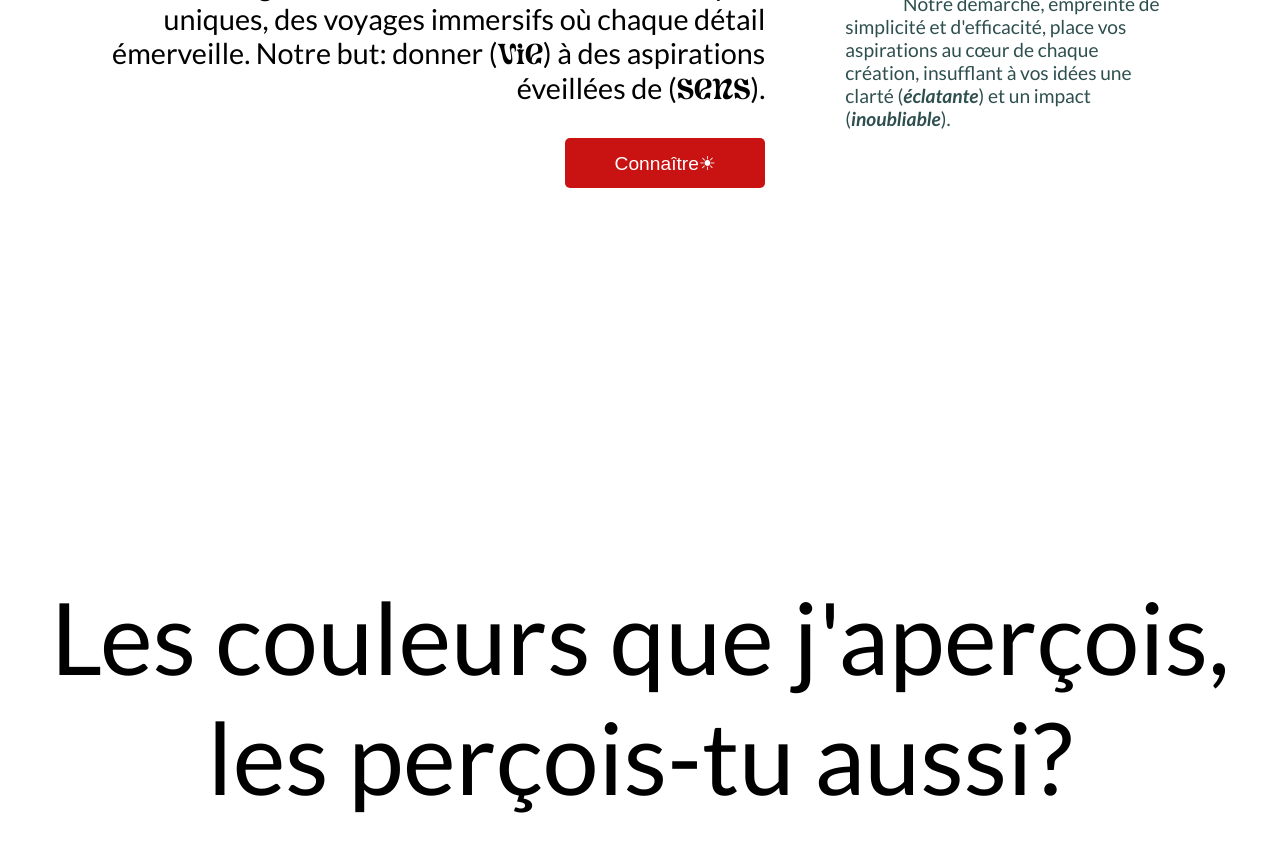
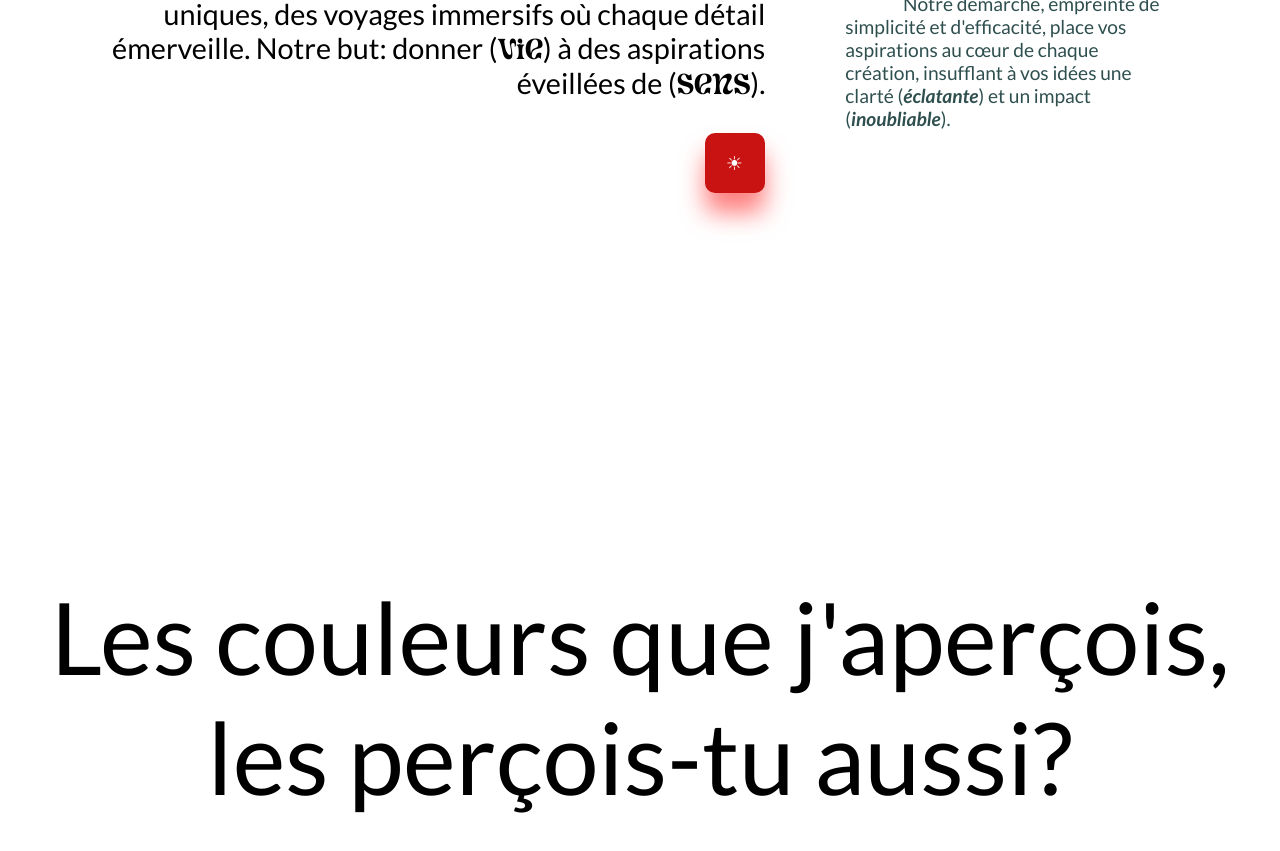
Before and after one commit to Orchydae/nomauclature, a React (Vite) app: page / in a window 1280 px wide. Shown: the part 1120-1971 px from the top of the page. Built offline with nearby package versions, Linux system fonts and the light colour scheme; a web font is replaced by a local one.

Commit message:
FEAT: New button added - SunButton

```diff
--- /dev/null
+++ b/src/components/buttons/sunButton/SunButton.module.css
@@ -0,0 +1,73 @@
+.sunButton {
+    background: var(--primary-color);
+    color: white;
+    font-weight: 500;
+    font-size: 1.2rem;
+    letter-spacing: 0.1em;
+
+    height: 60px;
+    width: 60px;
+
+    border: none;
+    border-radius: 10px;
+
+    position: relative;
+
+    box-shadow: 0 20px 25px rgba(255, 0, 0, 0.5);
+
+    display: flex;
+    justify-content: center;
+    align-items: center;
+
+    transition: 0.5s;
+
+    overflow: hidden;
+
+    .text {
+        visibility: hidden;
+        opacity: 0;
+        transform: translateX(-40px);
+
+        transition: 0.5s;
+    }
+}
+
+.sunButton:hover {
+    width: 200px;
+    transition-delay: 0.3s;
+
+    .text {
+        visibility: visible;
+        opacity: 1;
+        transform: translateX(10px);
+
+        transition: 0.5s;
+        transition-delay: 0.5s;
+    }
+}
+
+.sunButton::before {
+    content: '☀';
+    position: absolute;
+
+    transition: 0.5s;
+}
+
+.sunButton:hover::before {
+    transform: translate(150px, 50px);
+}
+
+.sunButton::after {
+    content: '☀';
+    position: absolute;
+    top: -30px;
+    left: -100px;
+
+    transition: 0.5s;
+}
+
+.sunButton:hover::after {
+    transform: translate(115px, 35px);
+    font-size: 2rem;
+    transition-delay: 0.5s;
+}
--- /dev/null
+++ b/src/components/buttons/sunButton/SunButton.tsx
@@ -0,0 +1,11 @@
+import styles from './SunButton.module.css';
+
+function SunButton({ text }: { text: string }) {
+    return (
+        <button className={styles.sunButton}>
+            <span className={styles.text}>{text}</span>
+        </button>
+    );
+}
+
+export default SunButton;
--- a/src/pages/index/aboutUs/AboutUs.css
+++ b/src/pages/index/aboutUs/AboutUs.css
@@ -46,19 +46,6 @@
     font-size: 1.8rem;
   }
 
-  .about-section .left-side button {
-    background: var(--primary-color);
-
-    color: white;
-    font-weight: 500;
-    font-size: 1.2rem;
-    height: 50px;
-    width: 200px;
-
-    border: none;
-    border-radius: 5px;
-  }
-
   .about-section .right-side {
     display: flex;
     justify-content: flex-start;
--- a/src/pages/index/aboutUs/AboutUs.tsx
+++ b/src/pages/index/aboutUs/AboutUs.tsx
@@ -1,3 +1,4 @@
+import SunButton from '../../../components/buttons/sunButton/SunButton';
 import './AboutUs.css';
 
 import { useState, useEffect } from "react";
@@ -6,21 +7,36 @@ function AboutUs() {
     const [titleIsInverted, setTitleIsInverted] = useState(false);
 
     useEffect(() => {
+        // Cache elements outside of the scroll handler
+        const titleElement = document.querySelector('.about-section .title');
+        const resumeSpanElement = document.querySelector('.about-section .resume');
+        const connaitreBtn = document.querySelector('.about-section button');
+
         const handleScroll = () => {
-            const titleElement = document.querySelector('.about-section .title');
-            const rect = titleElement?.getBoundingClientRect();
-            console.log(rect.top, rect.bottom);
+            if (!titleElement || !resumeSpanElement || !connaitreBtn) return;
 
-            if (rect.top <= 5 && rect.bottom >= 0) {
-                setTitleIsInverted(true);
-            } else {
-                setTitleIsInverted(false);
+            // Get the bounding rectangles
+            const rect = titleElement.getBoundingClientRect();
+            const rectResume = resumeSpanElement.getBoundingClientRect();
+            const rectConnaitreBtn = connaitreBtn.getBoundingClientRect();
+
+            // Check if the title overlaps with either the resume or the button
+            const isOverlapping =
+                rect.bottom > rectResume.top && rect.top < rectResume.bottom ||
+                rect.bottom > rectConnaitreBtn.top && rect.top < rectConnaitreBtn.bottom;
+
+            // Update state only if it changes
+            if (isOverlapping !== titleIsInverted) {
+                setTitleIsInverted(isOverlapping);
             }
         };
 
+        // Add scroll event listener
         window.addEventListener('scroll', handleScroll);
+
+        // Clean up event listener on component unmount
         return () => window.removeEventListener('scroll', handleScroll);
-    }, []);
+    }, [titleIsInverted]);
 
     return (
         <section className="about-section">
@@ -30,10 +46,7 @@ function AboutUs() {
                     <span className="resume">À la croisée des chemins entre le design et la technologie, nous tissons des œuvres numériques uniques,
                         des voyages immersifs où chaque détail émerveille. Notre but: donner (<span style={{ fontFamily: 'var(--title-font)' }}>vie</span>)
                         à des aspirations éveillées de (<span style={{ fontFamily: 'var(--title-font)' }}>sens</span>).</span>
-                    <button>
-                        <span className="text">Connaître</span>
-                        <span className="symbol">☀</span>
-                    </button>
+                    <SunButton text="Connaître" />
                 </div>
                 <div className="right-side">
                     <span className="description" style={{ textIndent: '3em' }}> Notre démarche, empreinte de simplicité et d'efficacité,
```
